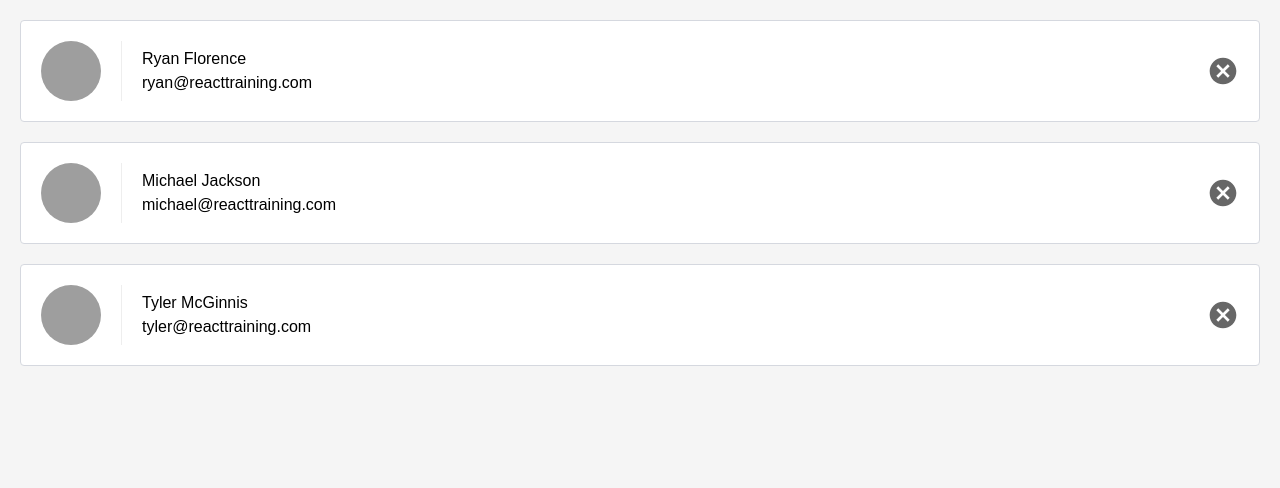
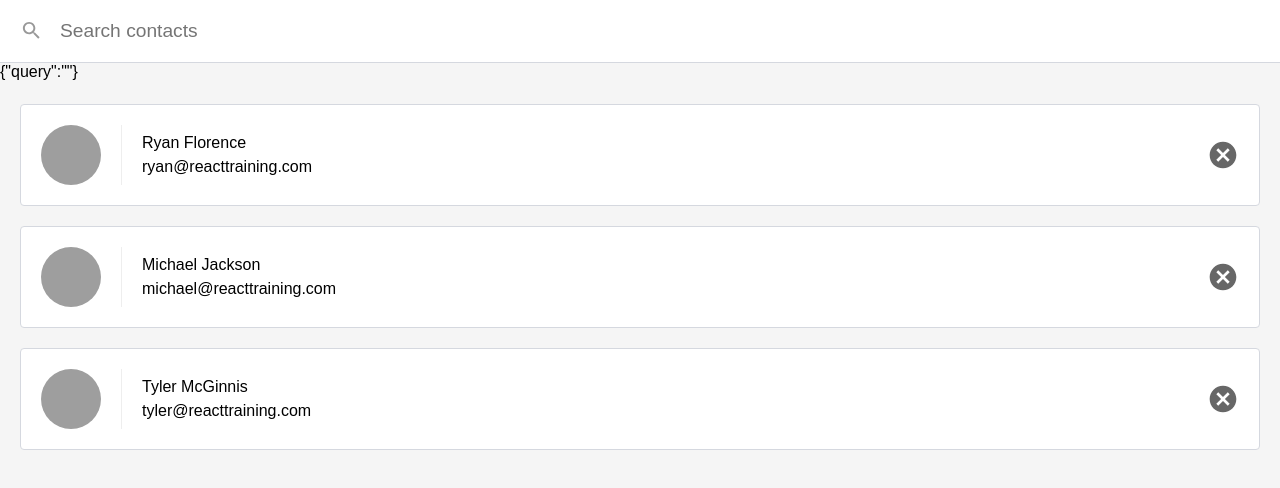
Before and after one commit to jsferrer1/react-developer-nd, a React (Create React App) app in the folder contacts/: page / in a window 1280 px wide. Shown: the top 488 px of the page. Built offline with nearby package versions, Linux system fonts and the light colour scheme.

Commit message:
Adds a Controlled Component

```diff
--- a/contacts/package.json
+++ b/contacts/package.json
@@ -3,9 +3,12 @@
   "version": "0.1.0",
   "private": true,
   "dependencies": {
+    "escape-string-regexp": "^2.0.0",
+    "prop-types": "^15.7.2",
     "react": "^16.8.6",
     "react-dom": "^16.8.6",
-    "react-scripts": "3.0.1"
+    "react-scripts": "3.0.1",
+    "sort-by": "^1.2.0"
   },
   "scripts": {
     "start": "react-scripts start",
--- a/contacts/src/App.js
+++ b/contacts/src/App.js
@@ -35,7 +35,10 @@ class App extends Component {
   render() {
     return (
       <div>
-        <ListContacts onDeleteContact={this.removeContact} contacts={this.state.contacts} />
+        <ListContacts
+          onDeleteContact={this.removeContact}
+          contacts={this.state.contacts}
+        />
       </div>
     );
   }
--- a/contacts/src/ListContacts.js
+++ b/contacts/src/ListContacts.js
@@ -1,9 +1,35 @@
-import React, { Component } from 'react';
+import React, { Component } from 'react'
+import PropTypes from 'prop-types'
 
-function ListContacts (props) {
+class ListContacts extends Component {
+  static propTypes = {
+    contacts: PropTypes.array.isRequired,
+    onDeleteContact: PropTypes.func.isRequired
+  }
+
+  state = {
+    query: ''
+  }
+
+  updateQuery = (query) => {
+    this.setState({ query: query.trim() })
+  }
+
+  render() {
     return (
+      <div className='list-contacts'>
+        {JSON.stringify(this.state)}
+        <div className='list-contacts-top'>
+          <input
+            className='search-contacts'
+            type='text'
+            placeholder='Search contacts'
+            value={this.state.query}
+            onChange={(event) => this.updateQuery(event.target.value)}
+          />
+        </div>
         <ol className='contact-list'>
-      {props.contacts.map((contact) => (
+          {this.props.contacts.map((contact) => (
             <li key={contact.id} className='contact-list-item'>
               <div className='contact-avatar' style={{
                 backgroundImage: `url(${contact.avatarURL})`
@@ -13,13 +39,15 @@ function ListContacts (props) {
                 <p>{contact.name}</p>
                 <p>{contact.email}</p>
               </div>
-          <button onClick={() => props.onDeleteContact(contact)}className='contact-remove'>
+              <button onClick={() => this.props.onDeleteContact(contact)}className='contact-remove'>
                 Remove
               </button>
             </li>
           ))}
         </ol>
+      </div>
     )
+  }
 }
 
 export default ListContacts
```
Lines whose indentation alone changed are shown as unchanged.
